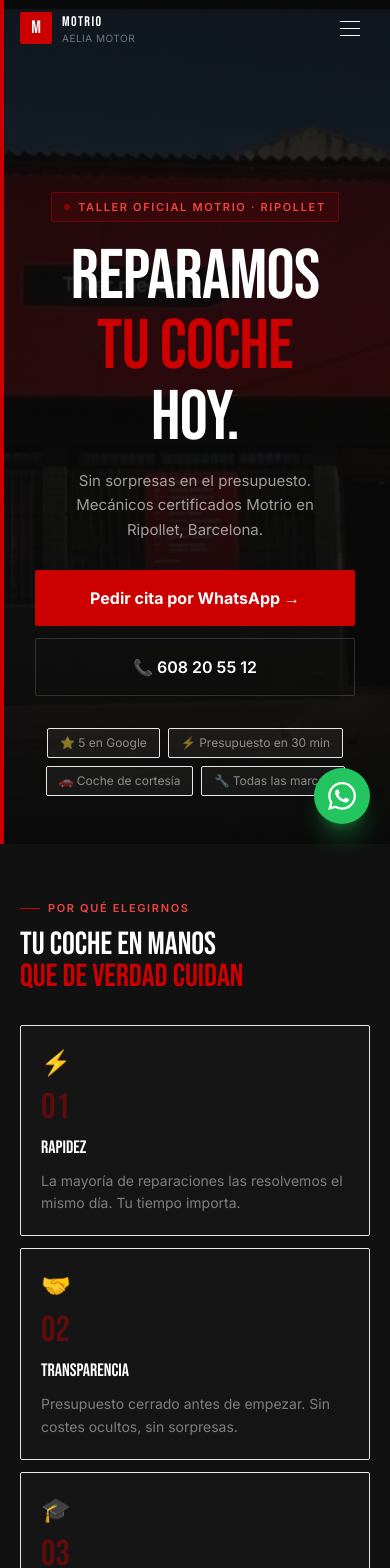
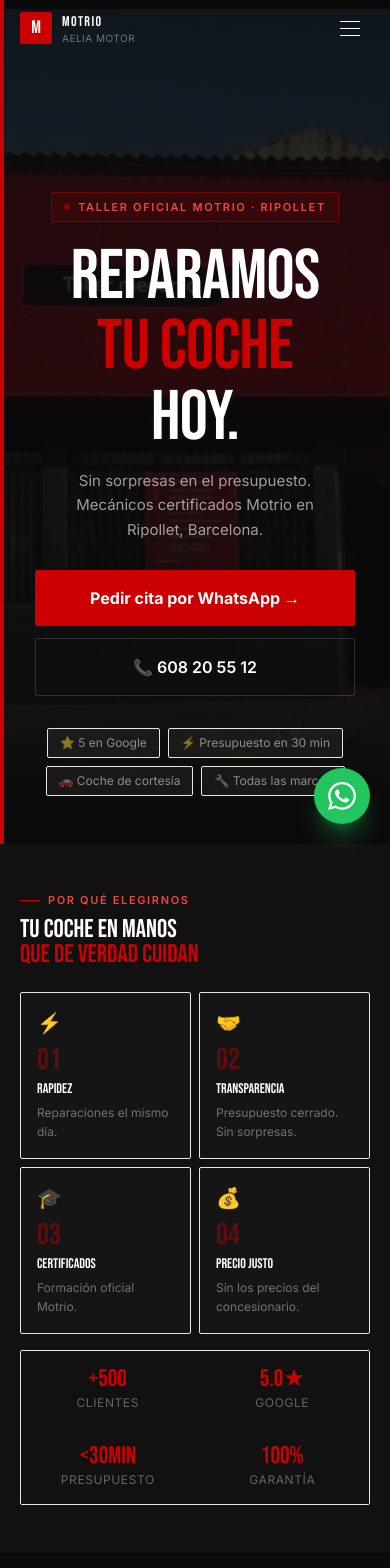
Before and after one commit to BigAPP37/taller-aleilla, a Next.js app: page / in a window 390 px wide. Shown: the top 1568 px of the page. Built offline with nearby package versions, Linux system fonts and the light colour scheme.

Commit message:
mejoras mobil

```diff
--- a/src/components/home/Reviews.tsx
+++ b/src/components/home/Reviews.tsx
@@ -11,7 +11,7 @@
       ([entry]) => {
         if (!entry.isIntersecting) return;
         entry.target.querySelectorAll<HTMLElement>(".ri").forEach((el, i) => {
-          setTimeout(() => { el.style.opacity = "1"; el.style.transform = "translateY(0)"; }, i * 100);
+          setTimeout(() => { el.style.opacity = "1"; el.style.transform = "translateX(0)"; }, i * 100);
         });
         io.disconnect();
       },
@@ -22,32 +22,31 @@
   }, []);
 
   return (
-    <section ref={ref} id="reseñas" className="bg-zinc-900 py-14 sm:py-20">
-      <div className="max-w-5xl mx-auto px-5 sm:px-8">
+    <section ref={ref} id="reseñas" className="bg-zinc-900 py-12 sm:py-20">
+      <div className="max-w-5xl mx-auto">
         {/* Header */}
-        <div className="flex flex-col sm:flex-row sm:items-center sm:justify-between gap-4 mb-8 sm:mb-12">
+        <div className="px-5 sm:px-8 mb-6 sm:mb-10">
+          <div className="flex flex-col sm:flex-row sm:items-center sm:justify-between gap-4">
             <div>
-            <div className="flex items-center gap-2 mb-3">
+              <div className="flex items-center gap-2 mb-2">
                 <div className="w-5 h-px bg-red-600" />
                 <span className="text-red-500 text-[11px] font-body font-semibold uppercase tracking-[0.15em]">Lo que dicen</span>
               </div>
-            <h2 className="font-display text-white uppercase leading-none" style={{ fontSize: "clamp(2rem, 8vw, 4rem)" }}>
+              <h2 className="font-display text-white uppercase leading-none" style={{ fontSize: "clamp(1.6rem, 6vw, 3rem)" }}>
                 Reseñas<br /><span className="text-red-600">reales</span>
               </h2>
             </div>
-
-          {/* Rating */}
             <a
               href={config.social.google}
               target="_blank"
               rel="noopener noreferrer"
-            className="flex items-center gap-4 bg-zinc-800 border border-white/6 hover:border-red-600/30 active:scale-95 px-5 py-4 rounded-sm transition-all self-start"
+              className="flex items-center gap-3 bg-zinc-800 border border-white/6 hover:border-red-600/30 active:scale-95 px-4 py-3 rounded-sm transition-all self-start"
             >
               <div className="text-center">
-              <div className="font-display text-white text-3xl leading-none">{config.googleRating}</div>
+                <div className="font-display text-white text-2xl leading-none">{config.googleRating}</div>
                 <div className="flex gap-0.5 mt-1">
                   {[1,2,3,4,5].map(i => (
-                  <svg key={i} className="w-3.5 h-3.5 text-yellow-400" fill="currentColor" viewBox="0 0 20 20">
+                    <svg key={i} className="w-3 h-3 text-yellow-400" fill="currentColor" viewBox="0 0 20 20">
                       <path d="M9.049 2.927c.3-.921 1.603-.921 1.902 0l1.07 3.292a1 1 0 00.95.69h3.462c.969 0 1.371 1.24.588 1.81l-2.8 2.034a1 1 0 00-.364 1.118l1.07 3.292c.3.921-.755 1.688-1.54 1.118l-2.8-2.034a1 1 0 00-1.175 0l-2.8 2.034c-.784.57-1.838-.197-1.539-1.118l1.07-3.292a1 1 0 00-.364-1.118L2.98 8.72c-.783-.57-.38-1.81.588-1.81h3.461a1 1 0 00.951-.69l1.07-3.292z"/>
                     </svg>
                   ))}
@@ -57,14 +56,27 @@
               <span className="text-red-500 text-xs font-body font-semibold leading-snug">Ver en<br />Google →</span>
             </a>
           </div>
+        </div>
 
-        {/* Grid — 1 col mobile, 2 tablet, 4 desktop */}
-        <div className="grid grid-cols-1 sm:grid-cols-2 lg:grid-cols-4 gap-3">
+        {/* Carrusel horizontal deslizable */}
+        <div
+          className="flex gap-3 overflow-x-auto px-5 sm:px-8 pb-4"
+          style={{
+            scrollSnapType: "x mandatory",
+            WebkitOverflowScrolling: "touch",
+            scrollbarWidth: "none",
+          }}
+        >
           {config.reviews.map((r, i) => (
             <div
               key={i}
-              className="ri bg-zinc-800/50 border border-white/6 hover:border-red-600/20 p-5 flex flex-col gap-3 rounded-sm transition-colors"
-              style={{ opacity: 0, transform: "translateY(16px)", transition: "opacity 0.4s ease, transform 0.4s ease, border-color 0.3s" }}
+              className="ri flex-shrink-0 w-[78vw] sm:w-72 lg:w-64 bg-zinc-800/50 border border-white/6 p-5 flex flex-col gap-3 rounded-sm"
+              style={{
+                scrollSnapAlign: "start",
+                opacity: 0,
+                transform: "translateX(20px)",
+                transition: "opacity 0.4s ease, transform 0.4s ease",
+              }}
             >
               <div className="flex gap-0.5">
                 {[1,2,3,4,5].map(s => (
@@ -80,12 +92,13 @@
                 </div>
                 <div>
                   <p className="text-white font-body text-sm font-semibold">{r.author}</p>
-                  <p className="text-white/30 font-body text-xs">Cliente verificado · Google</p>
+                  <p className="text-white/30 font-body text-xs">Google · Verificado</p>
                 </div>
               </div>
             </div>
           ))}
         </div>
+        <p className="px-5 sm:px-8 mt-2 text-white/20 font-body text-xs sm:hidden">← Desliza para ver más →</p>
       </div>
     </section>
   );
--- a/src/components/home/WhyUs.tsx
+++ b/src/components/home/WhyUs.tsx
@@ -3,10 +3,10 @@
 import { useEffect, useRef } from "react";
 
 const pillars = [
-  { n: "01", icon: "⚡", title: "Rapidez", desc: "La mayoría de reparaciones las resolvemos el mismo día. Tu tiempo importa." },
-  { n: "02", icon: "🤝", title: "Transparencia", desc: "Presupuesto cerrado antes de empezar. Sin costes ocultos, sin sorpresas." },
-  { n: "03", icon: "🎓", title: "Certificados", desc: "Mecánicos con formación oficial Motrio y equipamiento de última generación." },
-  { n: "04", icon: "💰", title: "Precio justo", desc: "Calidad de taller oficial sin los precios del concesionario." },
+  { n: "01", icon: "⚡", title: "Rapidez", desc: "Reparaciones el mismo día." },
+  { n: "02", icon: "🤝", title: "Transparencia", desc: "Presupuesto cerrado. Sin sorpresas." },
+  { n: "03", icon: "🎓", title: "Certificados", desc: "Formación oficial Motrio." },
+  { n: "04", icon: "💰", title: "Precio justo", desc: "Sin los precios del concesionario." },
 ];
 
 export function WhyUs() {
@@ -28,45 +28,45 @@
   }, []);
 
   return (
-    <section ref={ref} id="nosotros" className="bg-zinc-900 py-14 sm:py-20">
+    <section ref={ref} id="nosotros" className="bg-zinc-900 py-12 sm:py-20">
       <div className="max-w-5xl mx-auto px-5 sm:px-8">
-        {/* Header */}
-        <div className="mb-8 sm:mb-12">
-          <div className="flex items-center gap-2 mb-3">
+        {/* Header compacto */}
+        <div className="mb-6 sm:mb-10">
+          <div className="flex items-center gap-2 mb-2">
             <div className="w-5 h-px bg-red-600" />
             <span className="text-red-500 text-[11px] font-body font-semibold uppercase tracking-[0.15em]">Por qué elegirnos</span>
           </div>
-          <h2 className="font-display text-white uppercase leading-none" style={{ fontSize: "clamp(2rem, 8vw, 4rem)" }}>
+          <h2 className="font-display text-white uppercase leading-none" style={{ fontSize: "clamp(1.6rem, 6vw, 3rem)" }}>
             Tu coche en manos<br /><span className="text-red-600">que de verdad cuidan</span>
           </h2>
         </div>
 
-        {/* Cards 1col mobile / 2col tablet / 4col desktop */}
-        <div className="grid grid-cols-1 sm:grid-cols-2 lg:grid-cols-4 gap-3">
+        {/* Cards — SIEMPRE 2 cols en mobile */}
+        <div className="grid grid-cols-2 lg:grid-cols-4 gap-2 sm:gap-3">
           {pillars.map((p, i) => (
             <div
               key={i}
-              className="ri bg-zinc-800/50 border border-white/6 p-5 rounded-sm hover:border-red-600/30 transition-colors"
-              style={{ opacity: 0, transform: "translateY(20px)", transition: "opacity 0.4s ease, transform 0.4s ease, border-color 0.3s" }}
+              className="ri bg-zinc-800/50 border border-white/6 p-4 rounded-sm hover:border-red-600/30 transition-colors"
+              style={{ opacity: 0, transform: "translateY(16px)", transition: "opacity 0.4s ease, transform 0.4s ease, border-color 0.3s" }}
             >
-              <span className="text-2xl mb-3 block">{p.icon}</span>
-              <span className="text-red-600/40 font-display text-4xl leading-none mb-2 block">{p.n}</span>
-              <h3 className="font-display text-white uppercase text-lg mb-2">{p.title}</h3>
-              <p className="text-white/45 font-body text-sm leading-relaxed">{p.desc}</p>
+              <span className="text-xl mb-2 block">{p.icon}</span>
+              <span className="text-red-600/40 font-display text-3xl leading-none mb-1 block">{p.n}</span>
+              <h3 className="font-display text-white uppercase text-sm sm:text-base mb-1">{p.title}</h3>
+              <p className="text-white/40 font-body text-xs leading-relaxed">{p.desc}</p>
             </div>
           ))}
         </div>
 
         {/* Stats */}
-        <div className="mt-8 grid grid-cols-2 sm:grid-cols-4 gap-px bg-white/6 border border-white/6 rounded-sm overflow-hidden">
+        <div className="mt-4 grid grid-cols-2 sm:grid-cols-4 gap-px bg-white/6 border border-white/6 rounded-sm overflow-hidden">
           {[
             { v: "+500", l: "Clientes" },
             { v: "5.0★", l: "Google" },
             { v: "<30min", l: "Presupuesto" },
             { v: "100%", l: "Garantía" },
           ].map((s, i) => (
-            <div key={i} className="ri bg-zinc-900 text-center py-5 px-3" style={{ opacity: 0, transform: "translateY(20px)", transition: "opacity 0.4s ease, transform 0.4s ease" }}>
-              <div className="font-display text-red-600 text-3xl sm:text-4xl leading-none">{s.v}</div>
+            <div key={i} className="ri bg-zinc-900 text-center py-4 px-3" style={{ opacity: 0, transform: "translateY(16px)", transition: "opacity 0.4s ease, transform 0.4s ease" }}>
+              <div className="font-display text-red-600 text-2xl sm:text-3xl leading-none">{s.v}</div>
               <div className="text-white/35 font-body text-xs uppercase tracking-wider mt-1">{s.l}</div>
             </div>
           ))}
```
Lines whose indentation alone changed are shown as unchanged.
